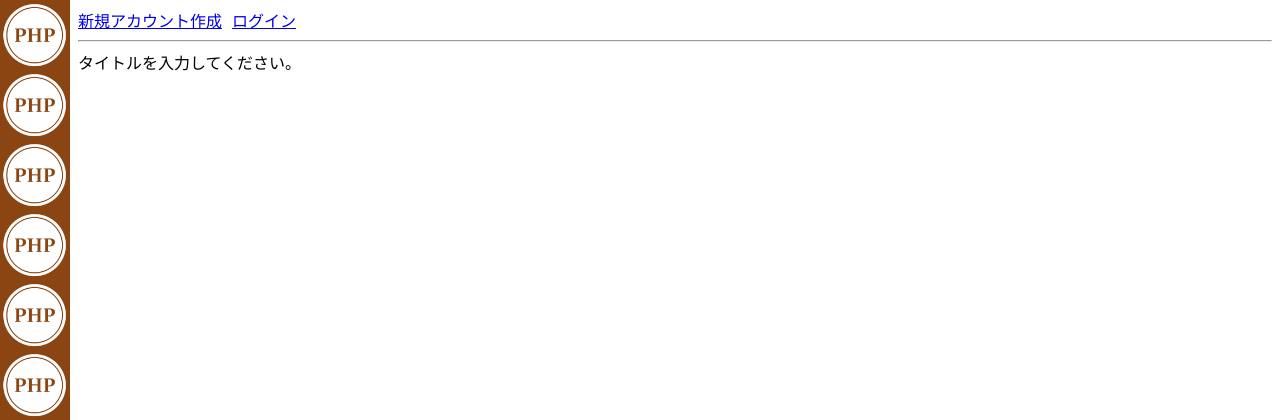
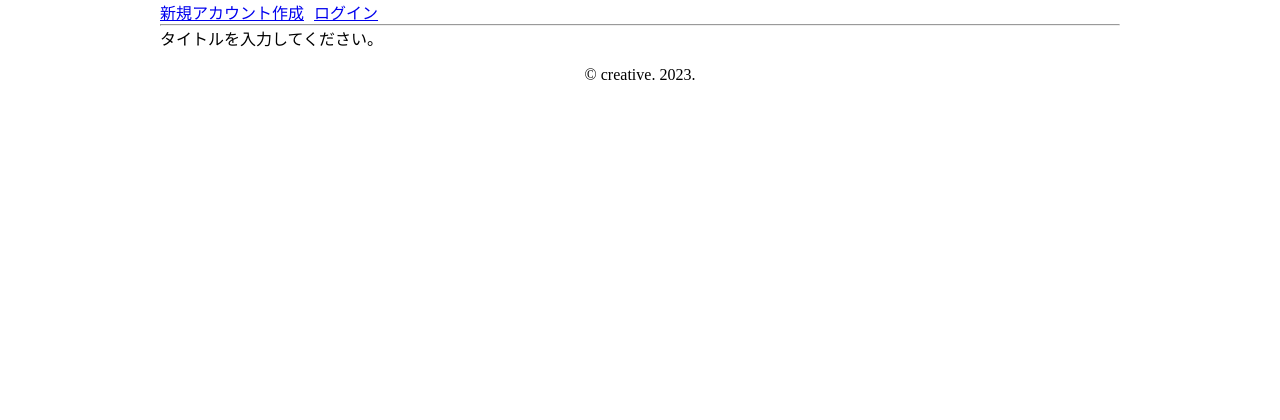
Before and after one commit to takeyama1003/memo_app, a PHP site: page /main/add-memo-output.php in a window 1280 px wide. Shown: the top 420 px of the page. Run offline with PHP 8.4, Linux system fonts and the light colour scheme; a stand-in replaces the project's code that opens the database connection.

Commit message:
ページ全体のフレーム修正

```diff
--- a/footer.php
+++ b/footer.php
@@ -1,2 +1,8 @@
+
+<footer>
+ <p>&copy; creative. 2023.</p>
+</footer>
+
+</div>
 </body>
 </html>
--- a/header.php
+++ b/header.php
@@ -7,3 +7,5 @@
 <link rel="stylesheet" href="style.css">
 </head>
 <body>
+
+<div class="wrap">
--- a/style.css
+++ b/style.css
@@ -1,14 +1,25 @@
 @charset "UTF-8";
-body{
+/* body{
 	background-color: white;
 	background-image: url(logo.png);
 	background-size: 70px 70px;
 	background-repeat: repeat-y;
 
 	padding-left: 70px;
+} */
+
+*{
+	margin: 0;
+	padding: 0;
 }
+
+.wrap {
+    max-width: 960px;
+    width: 100%;
+    margin: 0 auto;
+}
+
 footer{
-	background-color: saddlebrown;
-	margin: 20px 0px 0px -10px;
-	padding: 10px;
+	text-align: center;
+    padding: 1em;
 }
```
